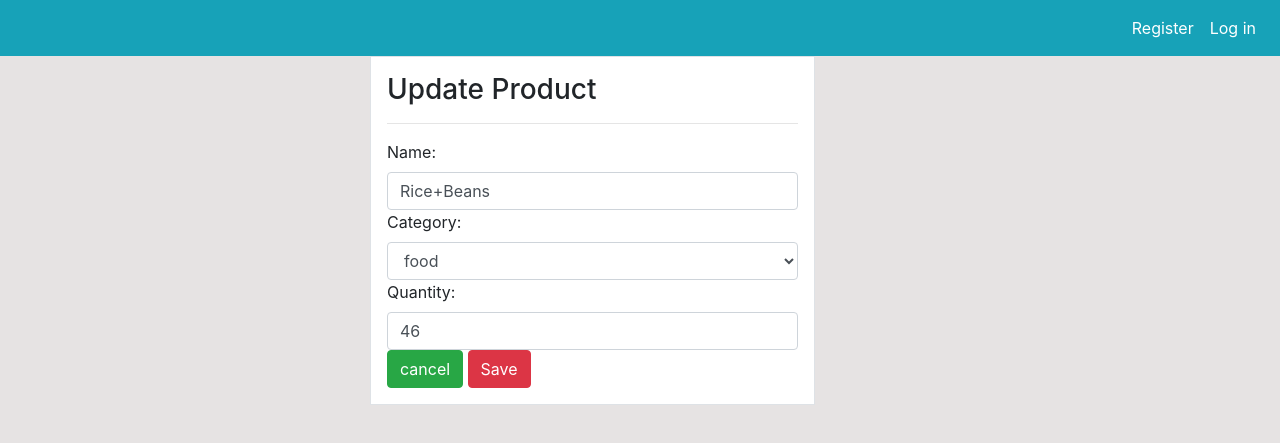
After one commit to kdNewtonkd/INVENTORY, a Django app: page /update/5 in a window 1280 px wide. The commit adds this page. Shown: the top 443 px of the page. Run offline with Django 4.2, Linux system fonts and the light colour scheme; data comes from the database, SQL or seed files in the repository; both versions use the stored data as it was after the commit.

Commit message:
fin crud

```diff
--- a/INVENTOR/core/templates/dashbaord/product.html
+++ b/INVENTOR/core/templates/dashbaord/product.html
@@ -37,8 +37,8 @@
                         <td>{{item.category}}</td>
                         <td>{{item.quantity}}</td>
                         <td>
-                            <a class="btn btn-info btn-sm" href="">Edit</a>
-                            <a class="btn btn-danger btn-sm" href="{% url 'delete_product'item.id %}">Delete</a>
+                            <a class="btn btn-info btn-sm" href="{% url 'update_product' item.pk %}">Edit</a>
+                            <a class="btn btn-danger btn-sm" href="{% url 'delete_product' item.pk %}">Delete</a>
                         </td>
                     </tr>
                    {%endfor%}
--- /dev/null
+++ b/INVENTOR/core/templates/dashbaord/update.html
@@ -0,0 +1,26 @@
+{% extends 'base.html'%}
+{% block title%} Delete Page {%endblock%}
+
+{% block content%}
+
+<div class="container">
+    <div class="row">
+        <div class="col-md-5 offset-md-3">
+            <div class="border bg-white p-3">
+            <h3>Update Product</h3>
+            <hr>
+
+            <form action="" method="post">
+                {%csrf_token%}
+                {{form}}
+                <a href="{%url 'product'%}" class="btn btn-success">cancel</a>
+                <input type="submit" class="btn btn-danger" value="Save">
+            </form>
+            </div>
+        </div>
+    </div>
+</div>
+
+
+
+{%endblock%}
--- a/INVENTOR/core/urls.py
+++ b/INVENTOR/core/urls.py
@@ -5,6 +5,9 @@ urlpatterns=[
     path("index/",views.index,name='index'),
     path("staff/",views.staff,name='staff'),
     path("product/",views.product,name='product'),
-    path('delete/<int:pk>',views.delete_product,name='delete_product'),
+    path("delete/<int:pk>",views.delete_product,name='delete_product'),
+    #path('delete/<int:pk>/', views.delete_product, name='delete_product'),
+    path("update/<int:pk>",views.update_product,name='update_product'),
+
     path("order/",views.order,name='order')
 ]
--- a/INVENTOR/core/views.py
+++ b/INVENTOR/core/views.py
@@ -34,9 +34,33 @@ def order(request):
 
 
 def delete_product(request,pk):
-    item=Product.objects.get(pk)
-    #item=Product.objects.raw('SELECT * FROM core_product WHERE id = pk')
+    item=Product.objects.get(pk=pk)
+
     if request.method=='POST':
         item.delete()
         return redirect('product')
-    return(request,'dashbaord/delete.html')
+    return render(request,'dashbaord/delete.html')
+
+#chagpt
+#def delete_product(request, pk):
+   # item = Product.objects.get(pk=pk)  # Correction : spécifier pk=pk
+
+    #if request.method == 'POST':
+       # item.delete()
+       # return redirect('product')
+    #return render(request, 'dashbaord/delete.html')  # Correction : utiliser la fonction render
+ #item=Product.objects.raw('SELECT * FROM core_product WHERE id = pk')
+def update_product(request, pk):
+    item = Product.objects.get(pk=pk)
+    if request.method=='POST':
+        form=ProductForm(request.POST,instance=item)
+        if form.is_valid():
+            form.save()
+            return redirect('product')
+    else:
+        form=ProductForm(instance=item)
+    context={
+
+        'form':form
+    }
+    return render(request,'dashbaord/update.html',context)
```
Also changed, not shown: INVENTOR/db.sqlite3.
